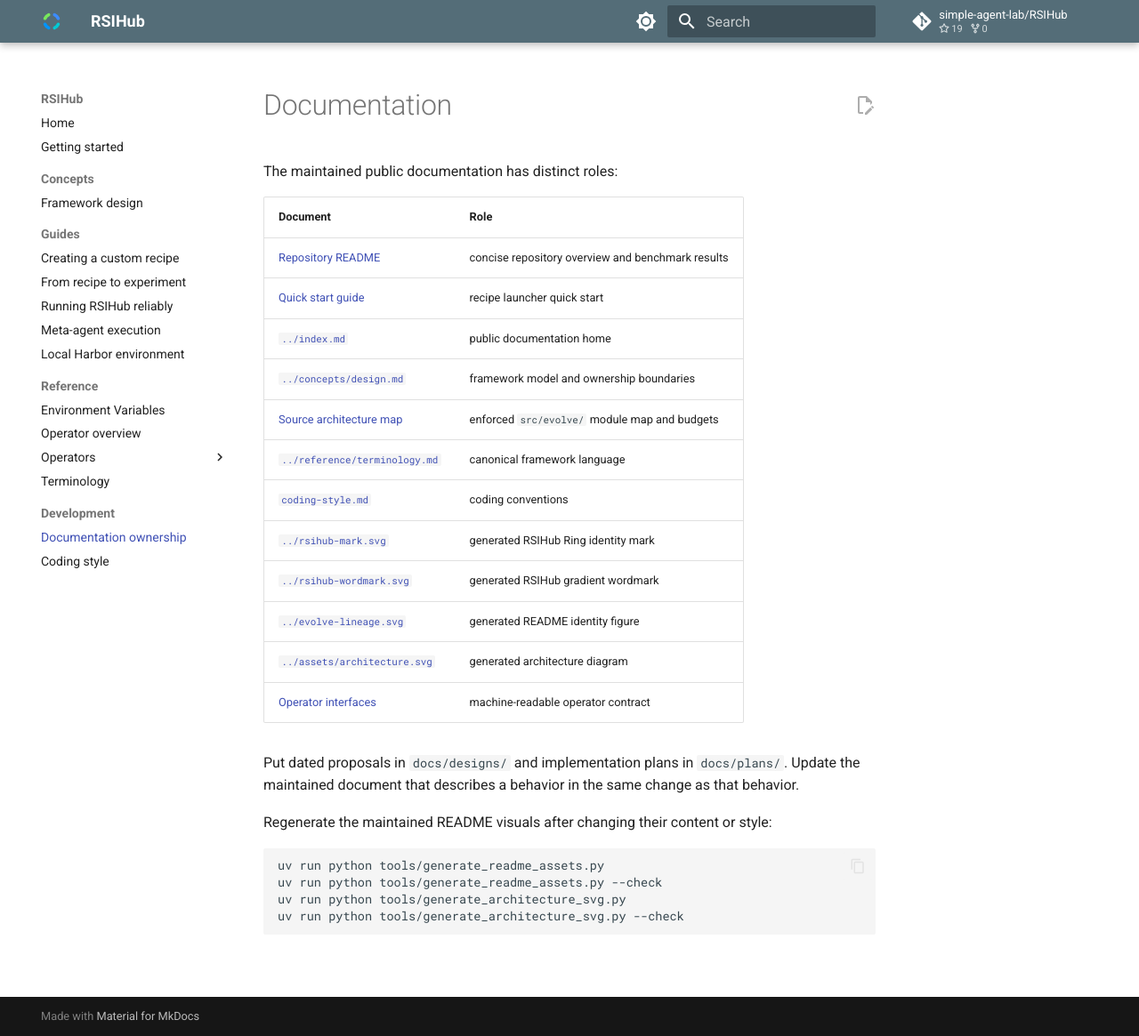
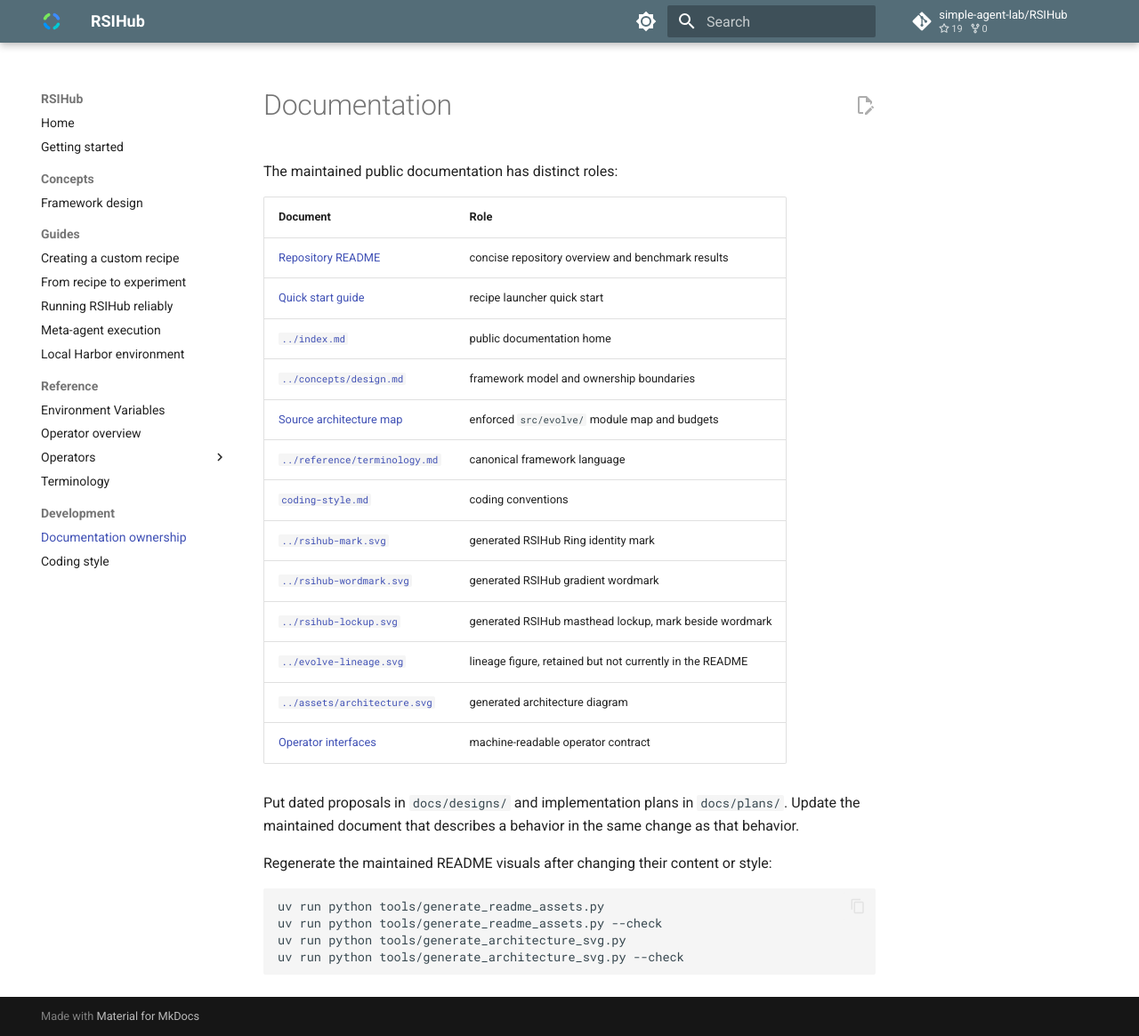
Before and after one commit to simple-agent-lab/EvolveX, an MkDocs documentation site: the page built from docs/development/documentation.md, in a window 1280 px wide and 1165 px high. Shown: the whole window at 89% size. Built offline with MkDocs 1.6.1 and Material for MkDocs 9.7.7, drawn with Linux system fonts in a browser that asks for light colours; comment, search, counter and statistics services are not loaded.

Commit message:
design: make the masthead a single lockup and drop the figure beneath it
Two <img> tags side by side in a README align on the text baseline rather than
on each other, and GitHub strips the attributes that would correct it — so a
mark-left, wordmark-right composition has to be one file to hold its
proportions. docs/rsihub-lockup.svg welds them together.

Everything is derived from the mark box so the lockup scales as one object:
cap height at 0.50 of the box, gap at 0.36, and the wordmark's cap height
centred on the mark's centre rather than sharing a baseline — a ring has no
baseline to share. The wordmark's own style block travels with it, so the
prefers-color-scheme switch that keeps RSI legible on both grounds survives
the merge.

The lineage figure is out of the README. It was still drawn in the retired
forest-green palette, which read as an accident once the mark and wordmark
above it were both on the ramp, and on a dark ground it floated as a mint card
on a dark page. The file stays on disk and under test: the composition it draws
is still the right one, and it can come back once it is redrawn on the ramp —
which is not a recolour, because the ramp's own stops fail this repo's 3:1
floor against any light ground.

Both parts also stay on disk because mkdocs takes the mark for its logo and
favicon.

Co-Authored-By: Claude Opus 5 (1M context) <noreply@anthropic.com>

```diff
--- a/docs/development/documentation.md
+++ b/docs/development/documentation.md
@@ -13,7 +13,8 @@ The maintained public documentation has distinct roles:
 | [`coding-style.md`](coding-style.md) | coding conventions |
 | [`../rsihub-mark.svg`](../rsihub-mark.svg) | generated RSIHub Ring identity mark |
 | [`../rsihub-wordmark.svg`](../rsihub-wordmark.svg) | generated RSIHub gradient wordmark |
-| [`../evolve-lineage.svg`](../evolve-lineage.svg) | generated README identity figure |
+| [`../rsihub-lockup.svg`](../rsihub-lockup.svg) | generated RSIHub masthead lockup, mark beside wordmark |
+| [`../evolve-lineage.svg`](../evolve-lineage.svg) | lineage figure, retained but not currently in the README |
 | [`../assets/architecture.svg`](../assets/architecture.svg) | generated architecture diagram |
 | [Operator interfaces](https://github.com/simple-agent-lab/RSIHub/blob/main/src/evolve/frozen/interfaces.py) | machine-readable operator contract |
 
```
Also changed, not shown: README.md (+1 -11 lines), docs/rsihub-lockup.svg (added), 1 other file.
